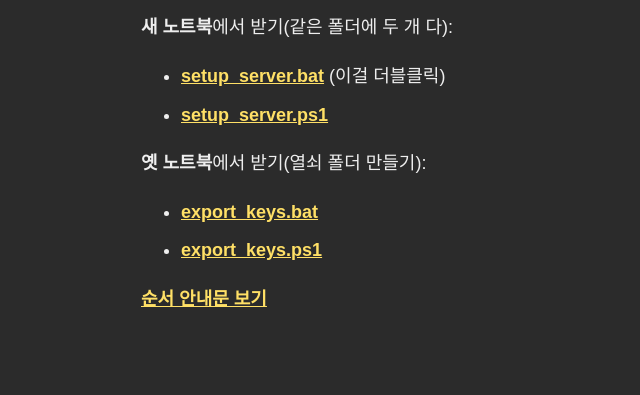
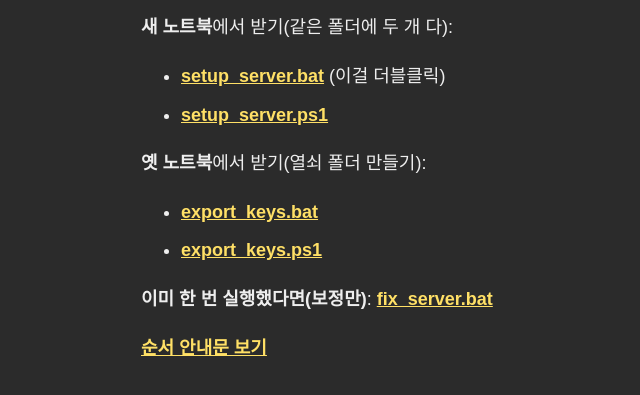
Before and after one commit to moonlake-star/jakpum-phone-test, a plain HTML site: page server-setup/index.html in a window 1280 px wide. Shown: the part 117-512 px from the top of the page, without its empty margins (179-819 px from the left). Drawn offline with Linux system fonts and the light colour scheme.

Commit message:
fix_server.bat: 최신 ps1 받아 2단계만 재실행 (#797)
Claude-Session: https://claude.ai/code/session_01MPtSP6bmv3ueRM48EGidQX

Co-authored-by: Claude <noreply@anthropic.com>

```diff
--- a/server-setup/index.html
+++ b/server-setup/index.html
@@ -5,5 +5,6 @@
 <ul><li><a href="setup_server.bat" download>setup_server.bat</a> (이걸 더블클릭)</li><li><a href="setup_server.ps1" download>setup_server.ps1</a></li></ul>
 <p><b>옛 노트북</b>에서 받기(열쇠 폴더 만들기):</p>
 <ul><li><a href="export_keys.bat" download>export_keys.bat</a></li><li><a href="export_keys.ps1" download>export_keys.ps1</a></li></ul>
+<p><b>이미 한 번 실행했다면(보정만)</b>: <a href="fix_server.bat" download>fix_server.bat</a></p>
 <p><a href="안내문.md">순서 안내문 보기</a></p>
 </body></html>
```
Also changed, not shown: 1 other file.
